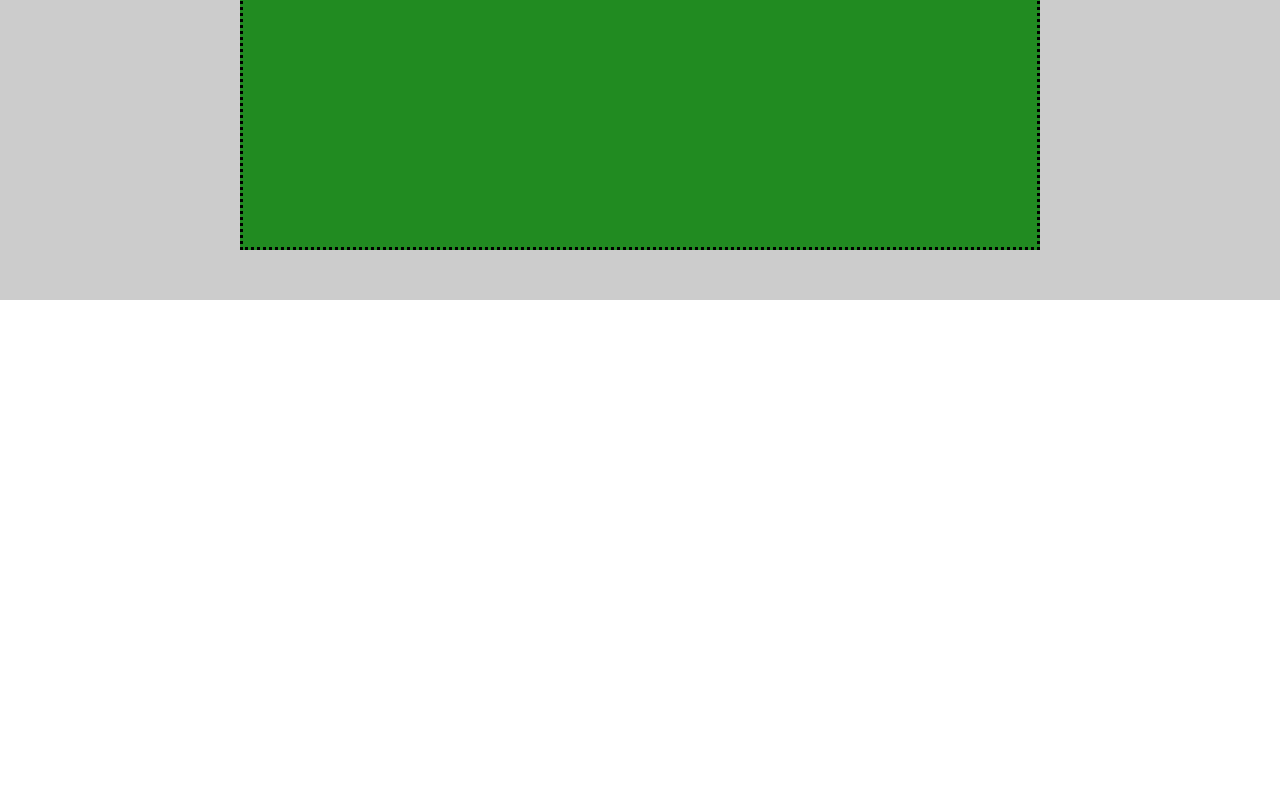
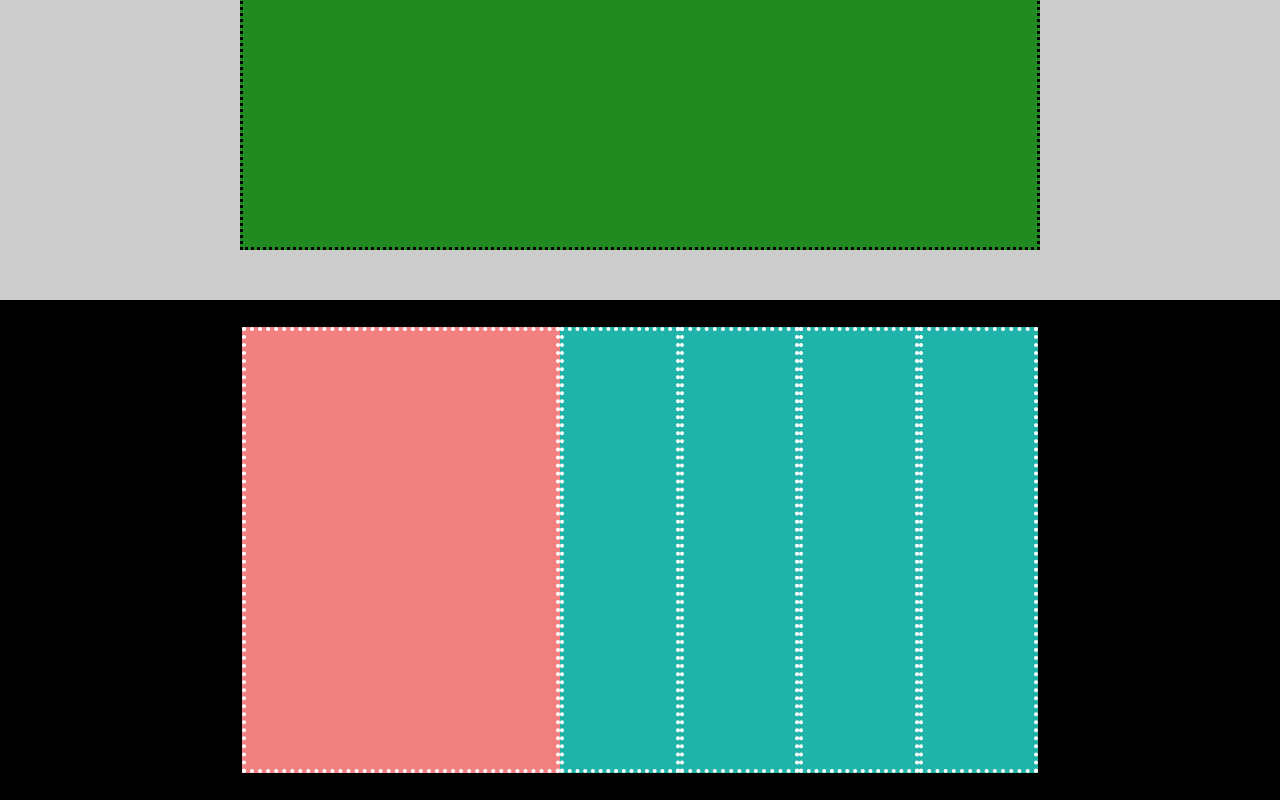
Before and after one commit to CarloMart88/htmlcss-struttura-discord, a plain HTML site: page index.html in a window 1280 px wide. Shown: the part 2200-3000 px from the top of the page. Before the commit the page ends 2500 px from the top, so only its background shows below. Drawn offline with Linux system fonts and the light colour scheme.

Commit message:
(UPD)footer time

```diff
--- a/css/style.css
+++ b/css/style.css
@@ -103,3 +103,26 @@
   border: 3px dotted black;
 
 }
+
+.bg-black {
+  background-color: black;
+  display: flex;
+  justify-content: center;
+
+}
+
+.pink {
+  background-color: #F08180;
+  width: 40%;
+  height: 90%;
+  display: flex;
+  border: 4px dotted white;
+}
+
+.celeste {
+  background-color: #20B3AA;
+  width: 15%;
+  height: 90%;
+  display: flex;
+  border: 4px dotted white;
+}
--- a/index.html
+++ b/index.html
@@ -52,6 +52,17 @@
     </div>
 
 
+    <div class="bg-black">
+      <div class="container">
+        <div class="pink"></div>
+        <div class="celeste"></div>
+        <div class="celeste"></div>
+        <div class="celeste"></div>
+        <div class="celeste"></div>
+      </div>
+    </div>
+
+
 
 
 
```
